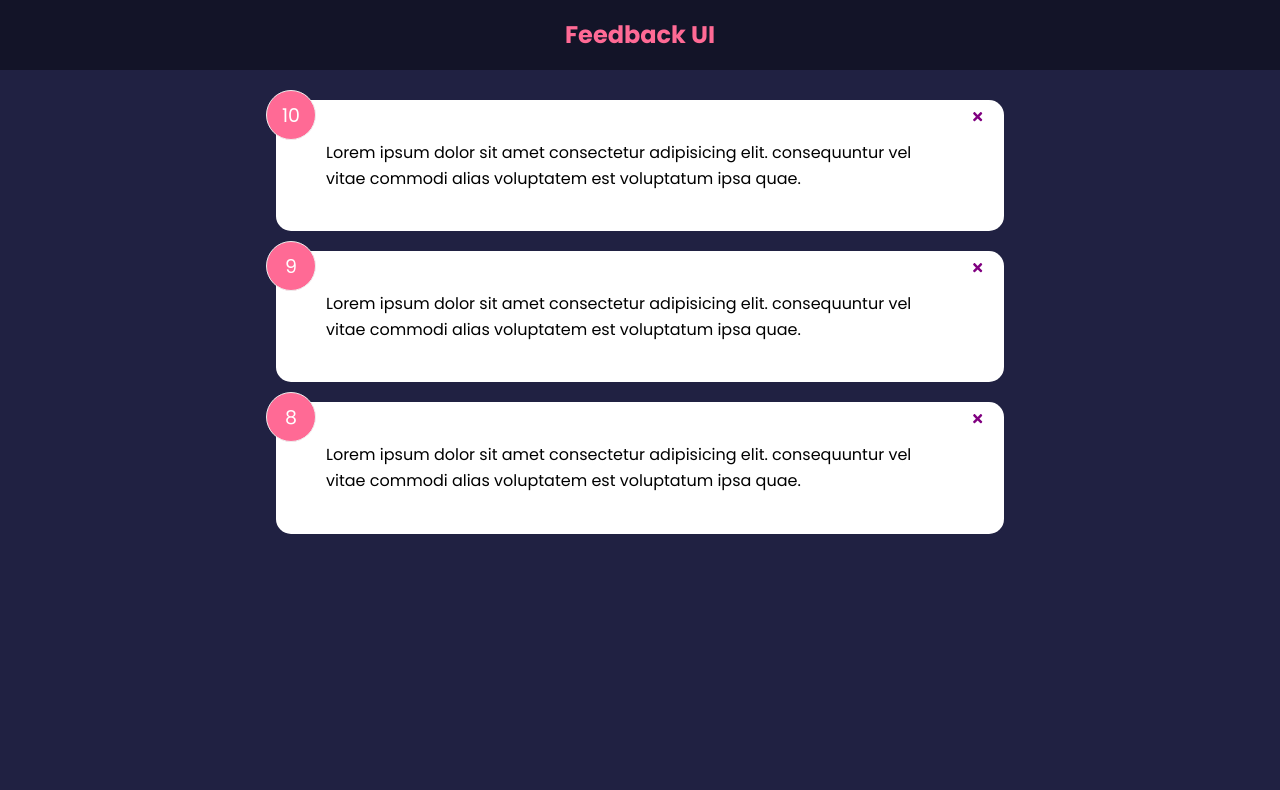
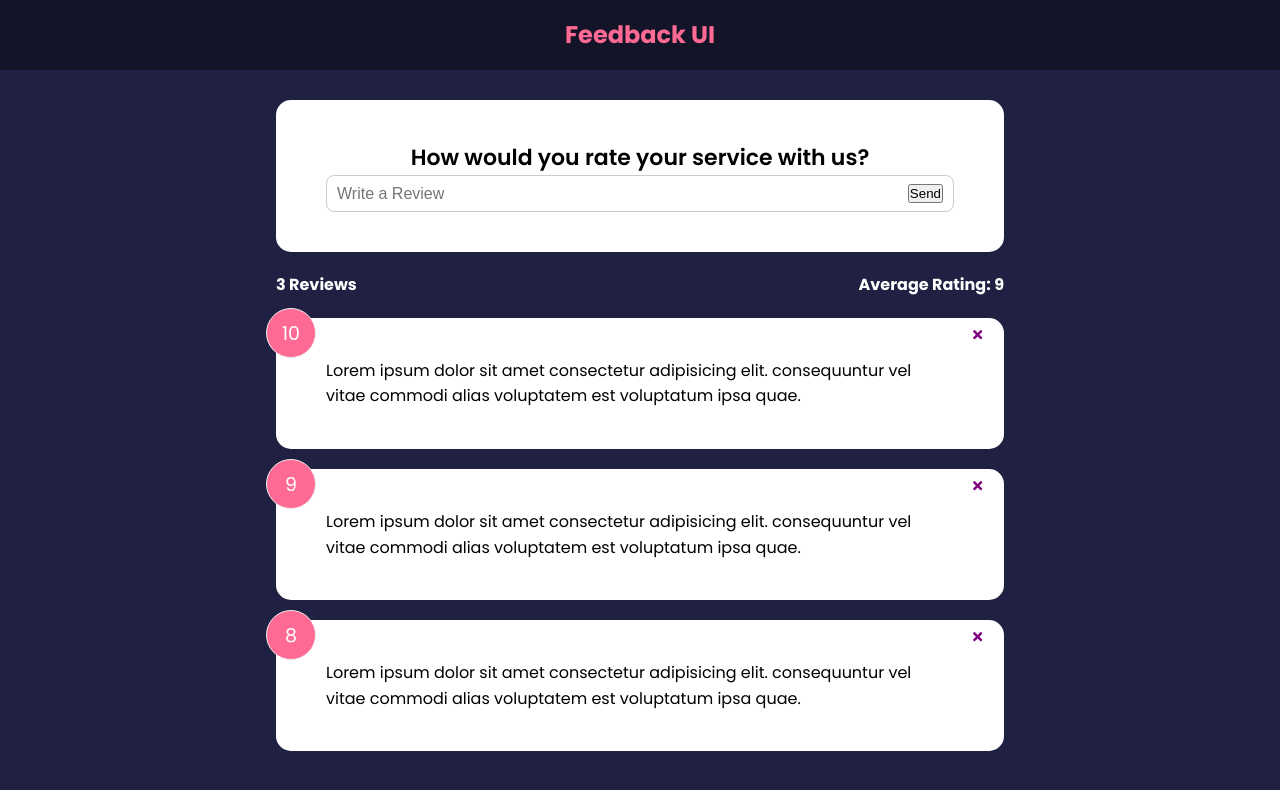
Before and after one commit to Catevika/feedback-app, a React (Create React App) app: page / in a window 1280 px wide. Shown: the top 790 px of the page. Built offline with nearby package versions, Linux system fonts and the light colour scheme.

Commit message:
Add FeedbackForm input & state

```diff
--- a/src/App.js
+++ b/src/App.js
@@ -1,7 +1,9 @@
 import { useState } from 'react';
 import Header from './components/Header';
+import FeedbackData from './data/FeedbackData';
+import FeedbackForm from './components/FeedbackForm';
 import FeedbackList from './components/FeedbackList';
-import FeedbackData from './data/FeedbackData';
+import FeedbackStats from './components/FeedbackStats';
 
 function App() {
 	const [feedback, setFeedback] = useState(FeedbackData);
@@ -16,6 +18,8 @@
 		<>
 			<Header />
 			<div className='container'>
+				<FeedbackForm />
+				<FeedbackStats feedback={feedback} />
 				<FeedbackList feedback={feedback} handleDelete={deleteFeedback} />
 			</div>
 		</>
--- /dev/null
+++ b/src/components/FeedbackForm.jsx
@@ -0,0 +1,29 @@
+import { useState } from 'react';
+import Card from './shared/Card';
+
+function FeedbackForm() {
+	const [text, setText] = useState('');
+
+	const handleTextChange = (e) => setText(e.target.value);
+
+	return (
+		<Card>
+			<form>
+				<h2>How would you rate your service with us?</h2>
+				{/* TODO rating select component */}
+				<div className='input-group'>
+					<input
+						onChange={handleTextChange}
+						type='text'
+						name=''
+						placeholder='Write a Review'
+						value={text}
+					/>
+					<button type='submit'>Send</button>
+				</div>
+			</form>
+		</Card>
+	);
+}
+
+export default FeedbackForm;
--- /dev/null
+++ b/src/components/FeedbackStats.jsx
@@ -0,0 +1,25 @@
+import PropTypes from 'prop-types';
+
+function FeedbackStats({ feedback }) {
+	// Calculate ratings average
+	let average =
+		feedback.reduce((acc, cur) => {
+			return acc + cur.rating;
+		}, 0) / feedback.length;
+
+	// Get one decimal only for decimals, with a regex for no trailing .0 for integers
+	average = average.toFixed(1).replace(/[.,]0$/, '');
+
+	return (
+		<div className='feedback-stats'>
+			<h4>{feedback.length} Reviews</h4>
+			<h4>Average Rating: {isNaN(average) ? 0 : average}</h4>
+		</div>
+	);
+}
+
+FeedbackStats.prototypes = {
+	feedback: PropTypes.array.isRequired
+};
+
+export default FeedbackStats;
```
